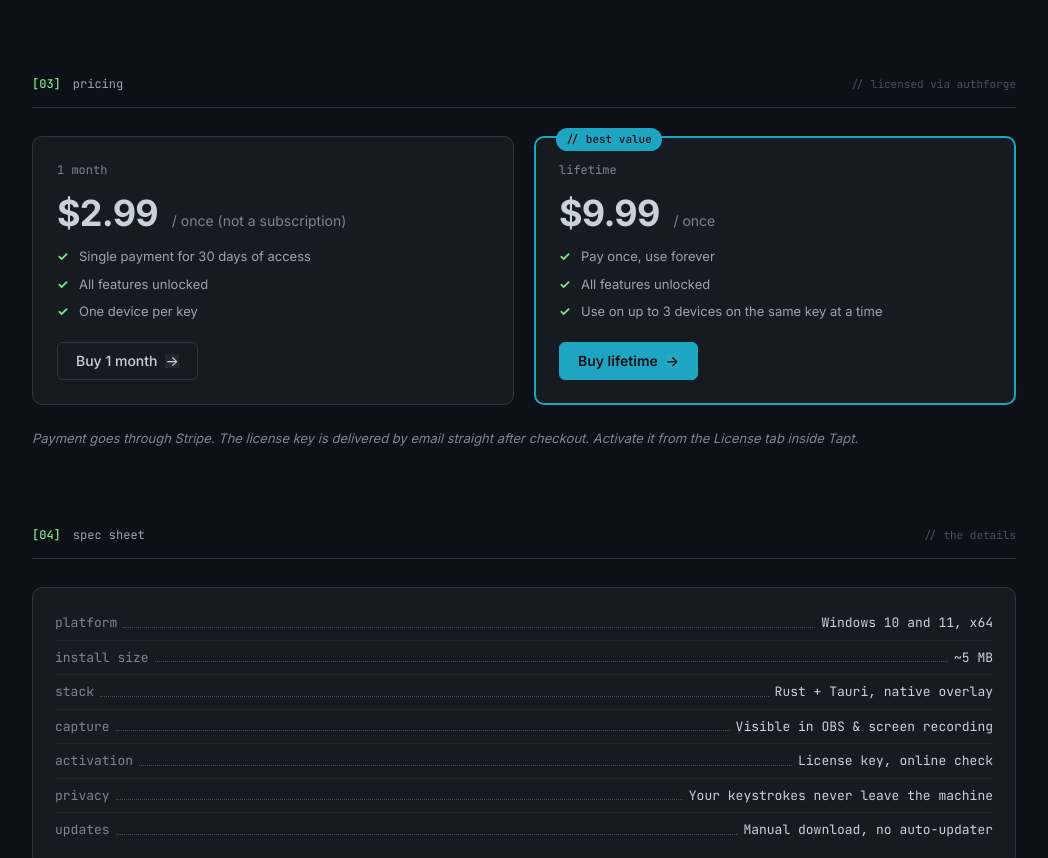
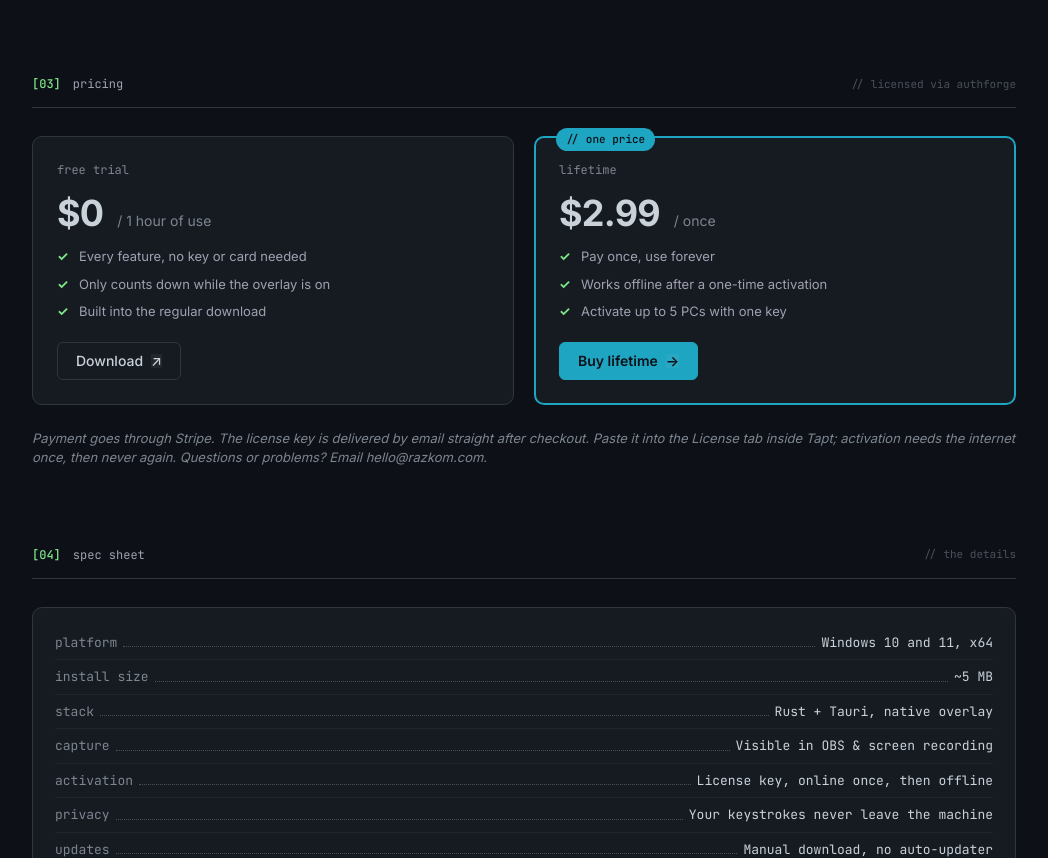
Before and after one commit to RAZKOM/RAZKOM, a plain HTML site: page tapt/index.html in a window 1280 px wide. Shown: the part 1942-2800 px from the top of the page, without its empty margins (116-1164 px from the left). Drawn offline with Linux system fonts and the light colour scheme.

Commit message:
Tapt: 1-hour trial, $2.99 lifetime, support email

```diff
--- a/tapt/index.html
+++ b/tapt/index.html
@@ -5,13 +5,13 @@
   <meta name="viewport" content="width=device-width, initial-scale=1" />
   <meta name="theme-color" content="#0d1117" />
   <title>Tapt. — keyboard overlay for Windows · RAZKOM</title>
-  <meta name="description" content="Tapt is a live keyboard overlay for Windows. Show what you press on top of any app. One-time license, $2.99 for a month or $9.99 for lifetime." />
+  <meta name="description" content="Tapt is a live keyboard overlay for Windows. Show what you press on top of any app. Free one-hour trial, then a one-time $2.99 lifetime license." />
   <link rel="icon" type="image/png" href="/assets/brands/tapt.png" />
   <link rel="canonical" href="https://razkom.com/tapt/" />
 
   <meta property="og:type" content="website" />
   <meta property="og:title" content="Tapt. — keyboard overlay for Windows" />
-  <meta property="og:description" content="A live keyboard overlay for Windows. One-time licenses, no subscription." />
+  <meta property="og:description" content="A live keyboard overlay for Windows. Free 1-hour trial, then $2.99 once for life." />
   <meta property="og:url" content="https://razkom.com/tapt/" />
   <meta property="og:image" content="https://razkom.com/assets/og/tapt.png" />
   <meta property="og:image:width" content="1200" />
@@ -52,15 +52,10 @@
           <div class="cta-row cta-row--stack">
             <div class="cta-row-pair">
               <a class="btn btn-primary"
-                 href="https://buy.stripe.com/8x23cxgIm2HmgiMf6be3e01"
+                 href="https://buy.stripe.com/dRmaEZbo20ze4A4bTZe3e03"
                  target="_blank" rel="noopener">
-                Buy lifetime &mdash; $9.99
+                Buy lifetime for $2.99
                 <span class="arrow">&rarr;</span>
-              </a>
-              <a class="btn"
-                 href="https://buy.stripe.com/bJe28t3VAfu82rW1fle3e00"
-                 target="_blank" rel="noopener">
-                1 month &mdash; $2.99
               </a>
             </div>
             <a class="btn btn-primary btn-cta-hero"
@@ -69,7 +64,7 @@
               Download now
               <span class="arrow">&#8599;</span>
             </a>
-            <span class="cta-note">Not a subscription &middot; free download, activates with your key</span>
+            <span class="cta-note">Free 1-hour trial built in &middot; then $2.99 once, not a subscription</span>
           </div>
         </div>
 
@@ -214,32 +209,32 @@
         <div class="tier-grid">
 
           <div class="tier">
-            <span class="tier-label">1 month</span>
-            <div class="tier-amount">$2.99 <span class="per">/ once (not a subscription)</span></div>
+            <span class="tier-label">free trial</span>
+            <div class="tier-amount">$0 <span class="per">/ 1 hour of use</span></div>
             <ul>
-              <li>Single payment for 30 days of access</li>
-              <li>All features unlocked</li>
-              <li>One device per key</li>
+              <li>Every feature, no key or card needed</li>
+              <li>Only counts down while the overlay is on</li>
+              <li>Built into the regular download</li>
             </ul>
             <a class="btn"
-               href="https://buy.stripe.com/bJe28t3VAfu82rW1fle3e00"
+               href="https://github.com/RAZKOM/Tapt./releases/latest/download/TaptSetup.exe"
                target="_blank" rel="noopener">
-              Buy 1 month
-              <span class="arrow">&rarr;</span>
+              Download
+              <span class="arrow">&#8599;</span>
             </a>
           </div>
 
           <div class="tier is-best">
-            <span class="tier-best-pill">// best value</span>
+            <span class="tier-best-pill">// one price</span>
             <span class="tier-label">lifetime</span>
-            <div class="tier-amount">$9.99 <span class="per">/ once</span></div>
+            <div class="tier-amount">$2.99 <span class="per">/ once</span></div>
             <ul>
               <li>Pay once, use forever</li>
-              <li>All features unlocked</li>
-              <li>Use on up to 3 devices on the same key at a time</li>
+              <li>Works offline after a one-time activation</li>
+              <li>Activate up to 5 PCs with one key</li>
             </ul>
             <a class="btn btn-primary"
-               href="https://buy.stripe.com/8x23cxgIm2HmgiMf6be3e01"
+               href="https://buy.stripe.com/dRmaEZbo20ze4A4bTZe3e03"
                target="_blank" rel="noopener">
               Buy lifetime
               <span class="arrow">&rarr;</span>
@@ -248,7 +243,7 @@
 
         </div>
 
-        <p class="tier-note">Payment goes through Stripe. The license key is delivered by email straight after checkout. Activate it from the License tab inside Tapt.</p>
+        <p class="tier-note">Payment goes through Stripe. The license key is delivered by email straight after checkout. Paste it into the License tab inside Tapt; activation needs the internet once, then never again. Questions or problems? Email <a href="mailto:hello@razkom.com">hello@razkom.com</a>.</p>
       </div>
     </section>
     <section class="section" style="padding-top: 0;">
@@ -265,9 +260,10 @@
             <div class="spec-row"><dt>install size</dt><span class="leader"></span><dd>~5 MB</dd></div>
             <div class="spec-row"><dt>stack</dt><span class="leader"></span><dd>Rust + Tauri, native overlay</dd></div>
             <div class="spec-row"><dt>capture</dt><span class="leader"></span><dd>Visible in OBS &amp; screen recording</dd></div>
-            <div class="spec-row"><dt>activation</dt><span class="leader"></span><dd>License key, online check</dd></div>
+            <div class="spec-row"><dt>activation</dt><span class="leader"></span><dd>License key, online once, then offline</dd></div>
             <div class="spec-row"><dt>privacy</dt><span class="leader"></span><dd>Your keystrokes never leave the machine</dd></div>
             <div class="spec-row"><dt>updates</dt><span class="leader"></span><dd>Manual download, no auto-updater</dd></div>
+            <div class="spec-row"><dt>support</dt><span class="leader"></span><dd><a href="mailto:hello@razkom.com">hello@razkom.com</a></dd></div>
           </dl>
         </div>
       </div>
```
